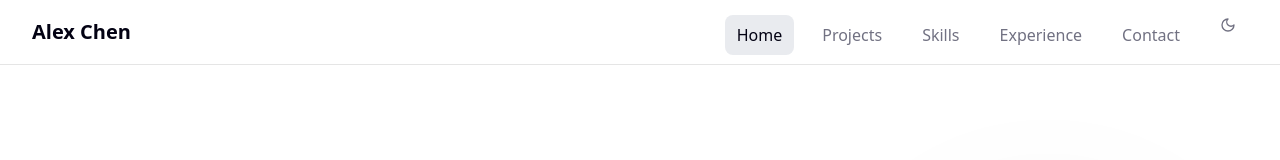
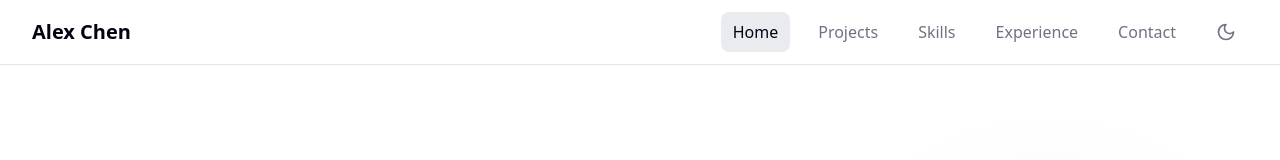
Before and after one commit to ramizik/my-website, a React (Vite) app: page / in a window 1280 px wide. Shown: the top 160 px of the page. Built offline with nearby package versions, Linux system fonts and the light colour scheme.

Commit message:
Fix Theme Toggle Button Final

```diff
--- a/src/components/Navigation.tsx
+++ b/src/components/Navigation.tsx
@@ -55,7 +55,7 @@ export default function Navigation({ isDarkMode, toggleTheme }: NavigationProps)
 
           {/* Desktop Navigation */}
           <div className="hidden md:block">
-            <div className="ml-10 flex items-baseline space-x-4">
+            <div className="ml-10 flex items-center space-x-4">
               {navItems.map((item) => (
                 <button
                   key={item.id}
@@ -73,13 +73,13 @@ export default function Navigation({ isDarkMode, toggleTheme }: NavigationProps)
               {/* Theme Toggle Button */}
               <button
                 onClick={toggleTheme}
-                className="px-3 py-2 rounded-md transition-colors text-muted-foreground hover:text-foreground hover:bg-accent/50"
+                className="px-3 py-2 rounded-md transition-colors text-muted-foreground hover:text-foreground hover:bg-accent/50 flex items-center justify-center"
                 aria-label="Toggle theme"
               >
                 {isDarkMode ? (
-                  <Sun className="h-4 w-4" />
+                  <Sun className="h-5 w-5" />
                 ) : (
-                  <Moon className="h-4 w-4" />
+                  <Moon className="h-5 w-5" />
                 )}
               </button>
             </div>
@@ -90,13 +90,13 @@ export default function Navigation({ isDarkMode, toggleTheme }: NavigationProps)
             {/* Theme Toggle Button for Mobile */}
             <button
               onClick={toggleTheme}
-              className="px-3 py-2 rounded-md transition-colors text-muted-foreground hover:text-foreground hover:bg-accent/50"
+              className="px-3 py-2 rounded-md transition-colors text-muted-foreground hover:text-foreground hover:bg-accent/50 flex items-center justify-center"
               aria-label="Toggle theme"
             >
               {isDarkMode ? (
-                <Sun className="h-4 w-4" />
+                <Sun className="h-5 w-5" />
               ) : (
-                <Moon className="h-4 w-4" />
+                <Moon className="h-5 w-5" />
               )}
             </button>
 
```
